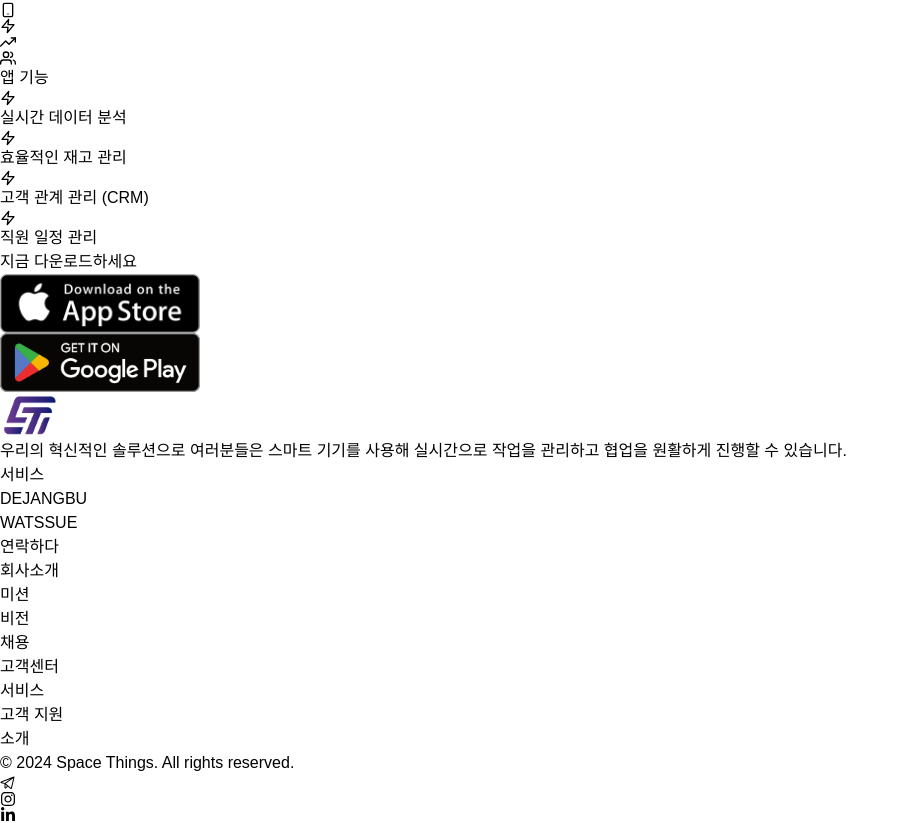
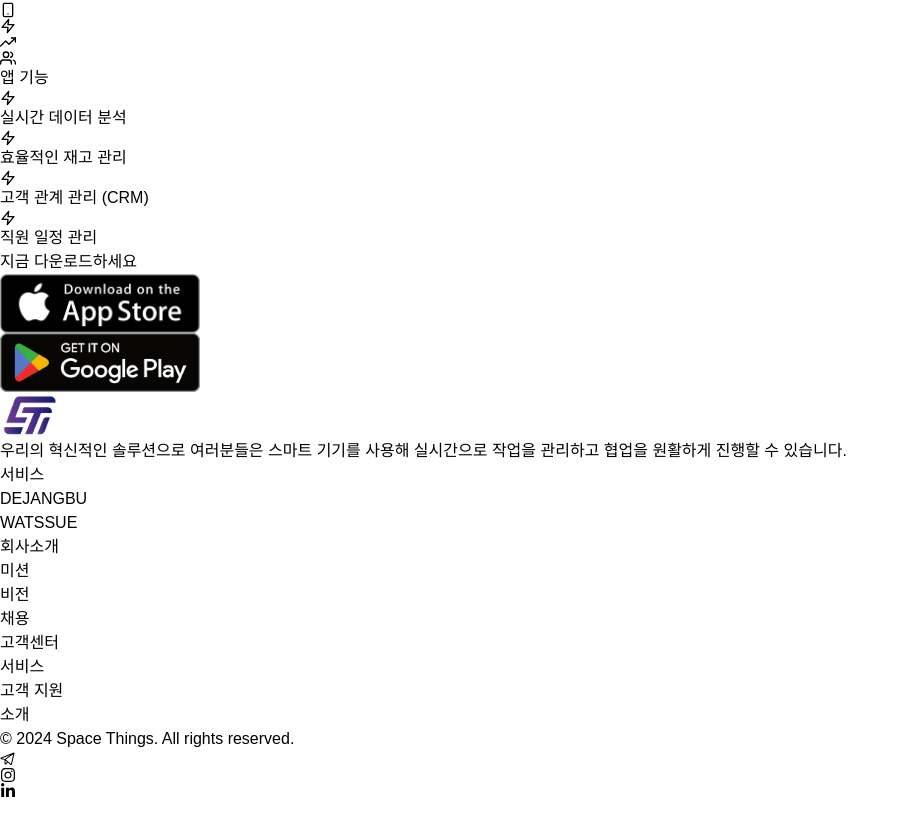
Before and after one commit to Souravhere/spacethings, a Next.js app: page / in a window 1280 px wide. Shown: the part 4756-5579 px from the top of the page, without its empty margins (0-903 px from the left). After the commit the page ends 5555 px from the top, so only its background shows below. Built offline with nearby package versions, Linux system fonts and the light colour scheme; a web font is replaced by a local one.

Commit message:
footer links updated

```diff
--- a/src/components/Footer.tsx
+++ b/src/components/Footer.tsx
@@ -56,7 +56,6 @@ export default function Footer() {
             <ul className="space-y-2">
               <li><Link href="/dejangbu" className="hover:text-blue-600 transition-colors font-sans">DEJANGBU</Link></li>
               <li><Link href="/watssue" className="hover:text-blue-600 transition-colors font-sans">WATSSUE</Link></li>
-              <li><Link href="/contact" className="hover:text-blue-600 transition-colors">연락하다</Link></li>
             </ul>
           </motion.div>
 
```
